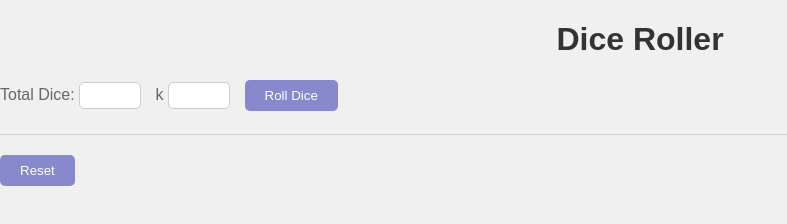
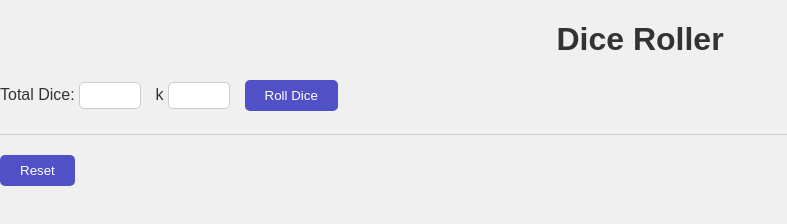
Before and after one commit to Atheris0/Rollit_Rokugan, a plain HTML site: page index.html in a window 1280 px wide. Shown: the whole page, without its empty margins (0-787 px from the left). Drawn offline with Linux system fonts and the light colour scheme.

Commit message:
Update css

```diff
--- a/styles.css
+++ b/styles.css
@@ -22,7 +22,7 @@ h1 {
 label {
     display: inline-block;
     margin-bottom: 10px;
-    color: #666;
+    color: #333;
 }
 
 input[type="number"] {
@@ -35,8 +35,8 @@ input[type="number"] {
 
 button {
     padding: 8px 20px;
-    background-color: #88c;
-    color: #fff;
+    background-color: rgb(81, 81, 199);
+    color: #ffffff;
     border: none;
     border-radius: 5px;
     cursor: pointer;
```
